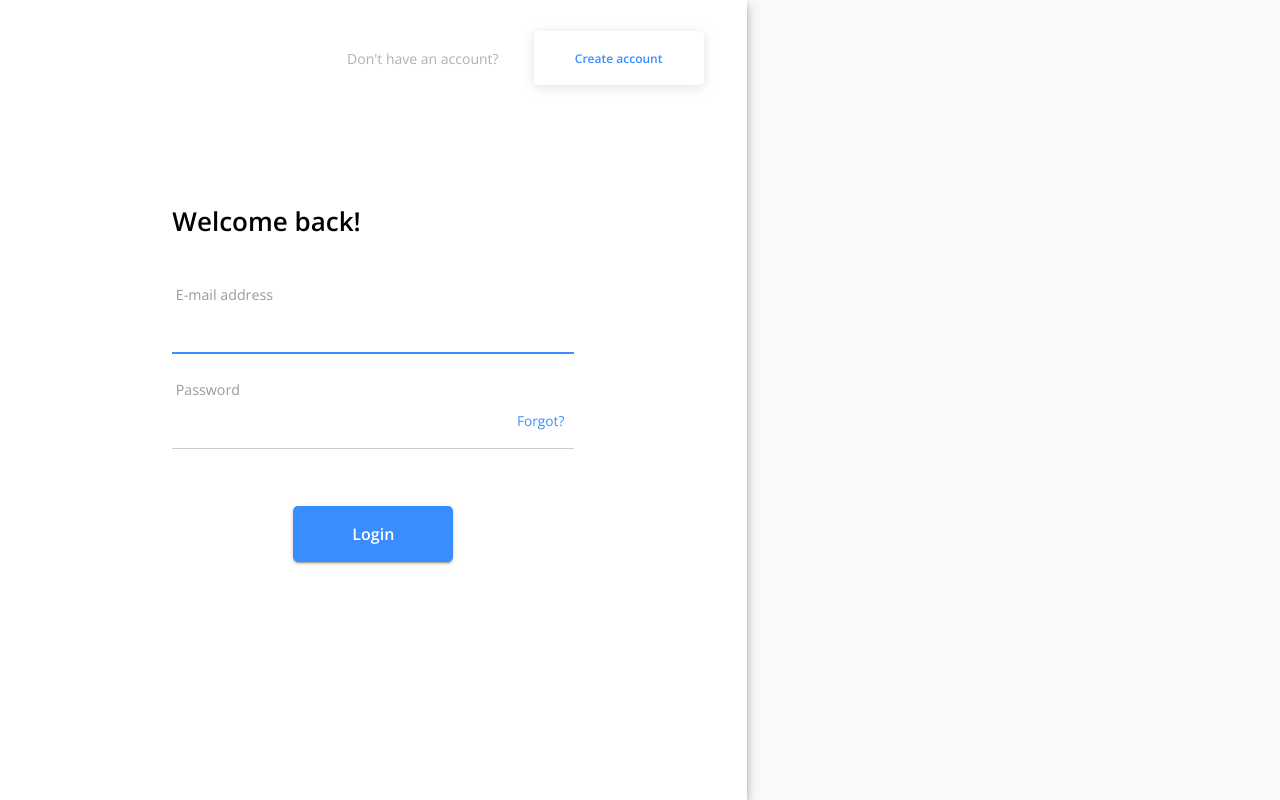
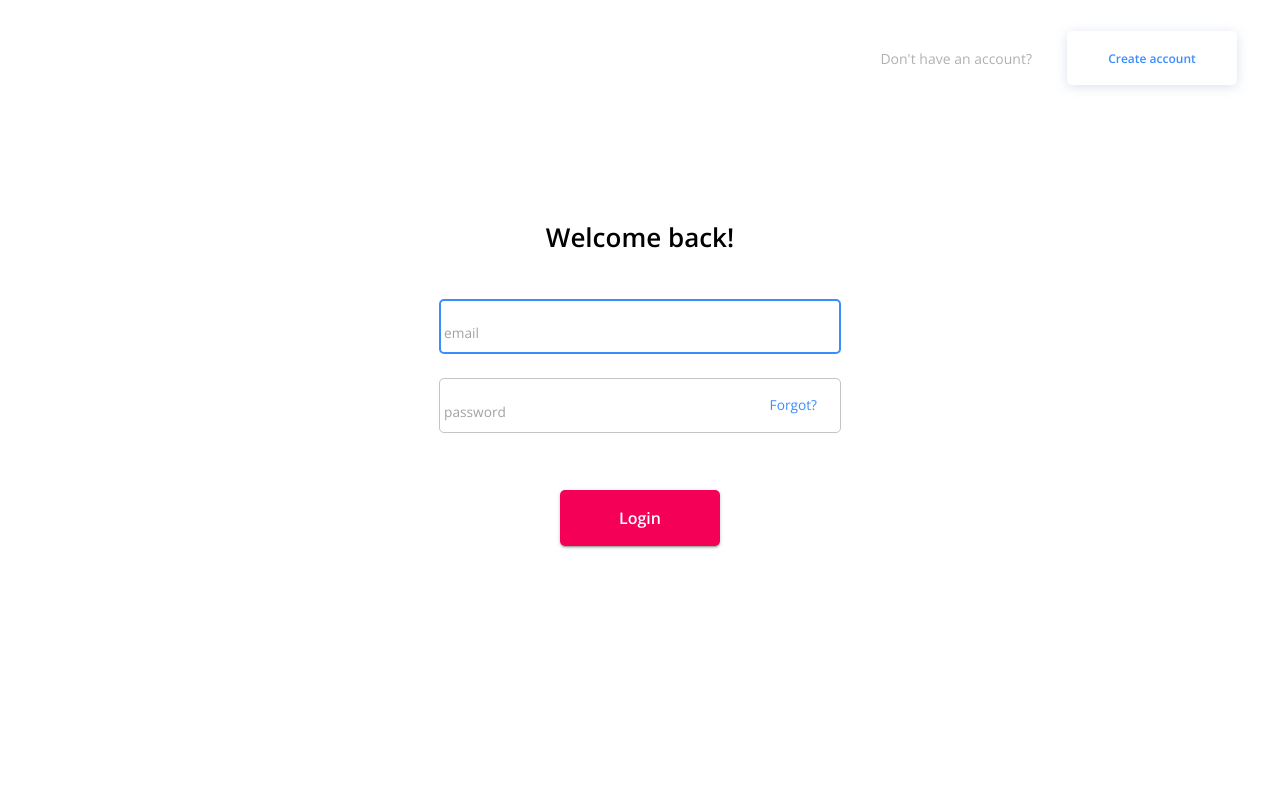
Before and after one commit to hatchways/team-boolean-autocrats, a React (Create React App) app in the folder client/: page /login in a window 1280 px wide. Built offline with nearby package versions, Linux system fonts and the light colour scheme; no server answers.

Commit message:
Implement basic Login Page

```diff
--- a/client/src/pages/Login/Login.tsx
+++ b/client/src/pages/Login/Login.tsx
@@ -39,7 +39,7 @@ export default function Login(): JSX.Element {
   return (
     <Grid container component="main" className={classes.root}>
       <CssBaseline />
-      <Grid item xs={12} sm={8} md={7} elevation={6} component={Paper} square>
+      <Grid className={classes.paper} item component={Paper} square>
         <Box className={classes.authWrapper}>
           <AuthHeader linkTo="/signup" asideText="Don't have an account?" btnText="Create account" />
           <Box width="100%" maxWidth={450} p={3} alignSelf="center">
--- a/client/src/pages/Login/LoginForm/LoginForm.tsx
+++ b/client/src/pages/Login/LoginForm/LoginForm.tsx
@@ -48,7 +48,7 @@ export default function Login({ handleSubmit }: Props): JSX.Element {
         <form onSubmit={handleSubmit} className={classes.form} noValidate>
           <TextField
             id="email"
-            label={<Typography className={classes.label}>E-mail address</Typography>}
+            // label={<Typography className={classes.label}>E-mail address</Typography>}
             fullWidth
             margin="normal"
             InputLabelProps={{
@@ -64,10 +64,12 @@ export default function Login({ handleSubmit }: Props): JSX.Element {
             error={touched.email && Boolean(errors.email)}
             value={values.email}
             onChange={handleChange}
+            variant="outlined"
+            placeholder="email"
           />
           <TextField
             id="password"
-            label={<Typography className={classes.label}>Password</Typography>}
+            // label={<Typography className={classes.label}>Password</Typography>}
             fullWidth
             margin="normal"
             InputLabelProps={{
@@ -83,9 +85,11 @@ export default function Login({ handleSubmit }: Props): JSX.Element {
             error={touched.password && Boolean(errors.password)}
             value={values.password}
             onChange={handleChange}
+            variant="outlined"
+            placeholder="password"
           />
           <Box textAlign="center">
-            <Button type="submit" size="large" variant="contained" color="primary" className={classes.submit}>
+            <Button type="submit" size="large" variant="contained" color="secondary" className={classes.submit}>
               {isSubmitting ? <CircularProgress style={{ color: 'white' }} /> : 'Login'}
             </Button>
           </Box>
--- a/client/src/pages/Login/LoginForm/useStyles.ts
+++ b/client/src/pages/Login/LoginForm/useStyles.ts
@@ -27,7 +27,7 @@ const useStyles = makeStyles((theme) => ({
     borderRadius: theme.shape.borderRadius,
     marginTop: 49,
     fontSize: 16,
-    backgroundColor: '#3a8dff',
+    // backgroundColor: '#3a8dff',
     fontWeight: 'bold',
   },
 }));
--- a/client/src/pages/Login/useStyles.ts
+++ b/client/src/pages/Login/useStyles.ts
@@ -21,6 +21,10 @@ const useStyles = makeStyles(() => ({
     color: '#000000',
     fontWeight: 700,
     fontFamily: "'Open Sans'",
+    textAlign: 'center',
+  },
+  paper: {
+    width: '100%',
   },
 }));
 
```
